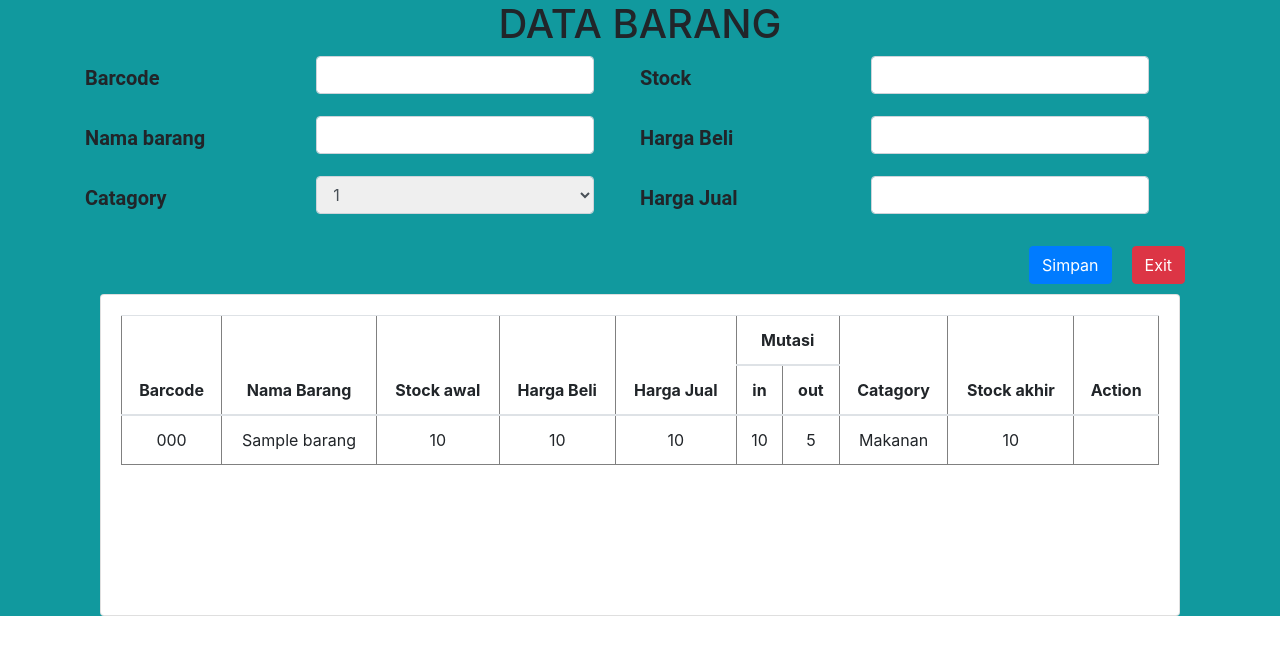
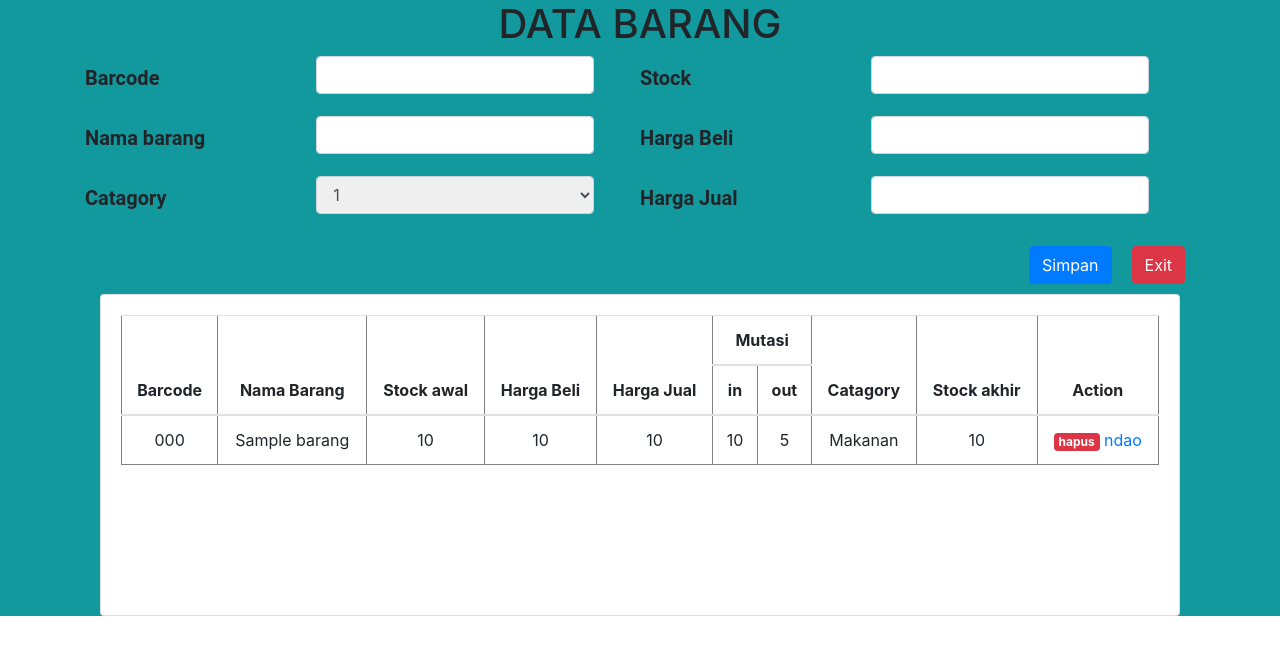
Before and after one commit to albariq1/projek, a CodeIgniter app: page /TA1/Data_barang in a window 1280 px wide. Shown: the top 655 px of the page. Run offline with CodeIgniter, Linux system fonts and the light colour scheme; tables that the repository leaves empty or names only in its code hold one stand-in row (values such as "Sample post").

Commit message:
menambahkan action hapus

```diff
--- a/application/controllers/Data_barang.php
+++ b/application/controllers/Data_barang.php
@@ -27,14 +27,14 @@ class Data_barang extends CI_Controller
 
         $this->form_validation->set_rules('barcode', 'Barcode', 'required|numeric');
         $this->form_validation->set_rules('nama_barang', 'Nama Barang', 'required');
-        // $this->form_validation->set_rules('stock', 'Stock', 'required|numeric');
+        $this->form_validation->set_rules('stock', 'Stock', 'required|numeric');
         $this->form_validation->set_rules('harga_beli', 'Harga beli', 'required|numeric');
         $this->form_validation->set_rules('harga_jual', 'Harga jual', 'required|numeric');
 
 
         if ($this->form_validation->run() == FALSE) {
             $this->load->view('layout/header', $data);
-            $this->load->view('data_barang/data_barang_v', $data);
+            $this->load->view('data_barang/data_barang_v');
             $this->load->view('layout/footer');
         } else {
             $this->Data_barang_model->tambah_data_barang();
@@ -42,4 +42,12 @@ class Data_barang extends CI_Controller
             redirect('data_barang');
         }
     }
+
+    public function hapus($id)
+    {
+
+        $this->Data_barang_model->hapus_data_barang($id);
+        $this->session->set_flashdata('flash', 'Dihapus');
+        redirect('Data_barang');
+    }
 }
--- a/application/models/Data_barang_model.php
+++ b/application/models/Data_barang_model.php
@@ -20,4 +20,11 @@ class Data_barang_model extends CI_Model
 
         $this->db->insert('tb_barang', $data);
     }
+
+    public function hapus_data_barang($id)
+    {
+
+        $this->db->where('id', $id);
+        $this->db->delete('tb_barang');
+    }
 }
--- a/application/views/data_barang/data_barang_v.php
+++ b/application/views/data_barang/data_barang_v.php
@@ -73,6 +73,7 @@
                          <button type="button" class="btn btn-danger btn-brng-2 float-right">Exit</button>
                      </a>
                      <button type="submit" class="btn btn-primary btn-brng-1 float-right" name="tambah" id="tambah">Simpan</button>
+                     </a>
                  </div>
              </div>
          </form>
@@ -112,6 +113,9 @@
                                                  <td>5</td>
                                                  <td>Makanan</td>
                                                  <td>10</td>
+                                                 <td><a href="<?php echo base_url(); ?>data_barang/hapus/<?php echo $barang['id'] ?>" class="badge badge-danger" onclick="return confirm('yakin?')">hapus</a>
+                                                     <a href="">ndao</a>
+                                                 </td>
                                              </tr>
                                          <?php endforeach; ?>
 
--- a/assets/css/Style.css
+++ b/assets/css/Style.css
@@ -323,7 +323,7 @@
 .Data-barang1 {
 	background-color: #11999E;
 	width: auto;
-	height: 100%;
+	height: auto;
 }
 
 .stock-barangg {
```
